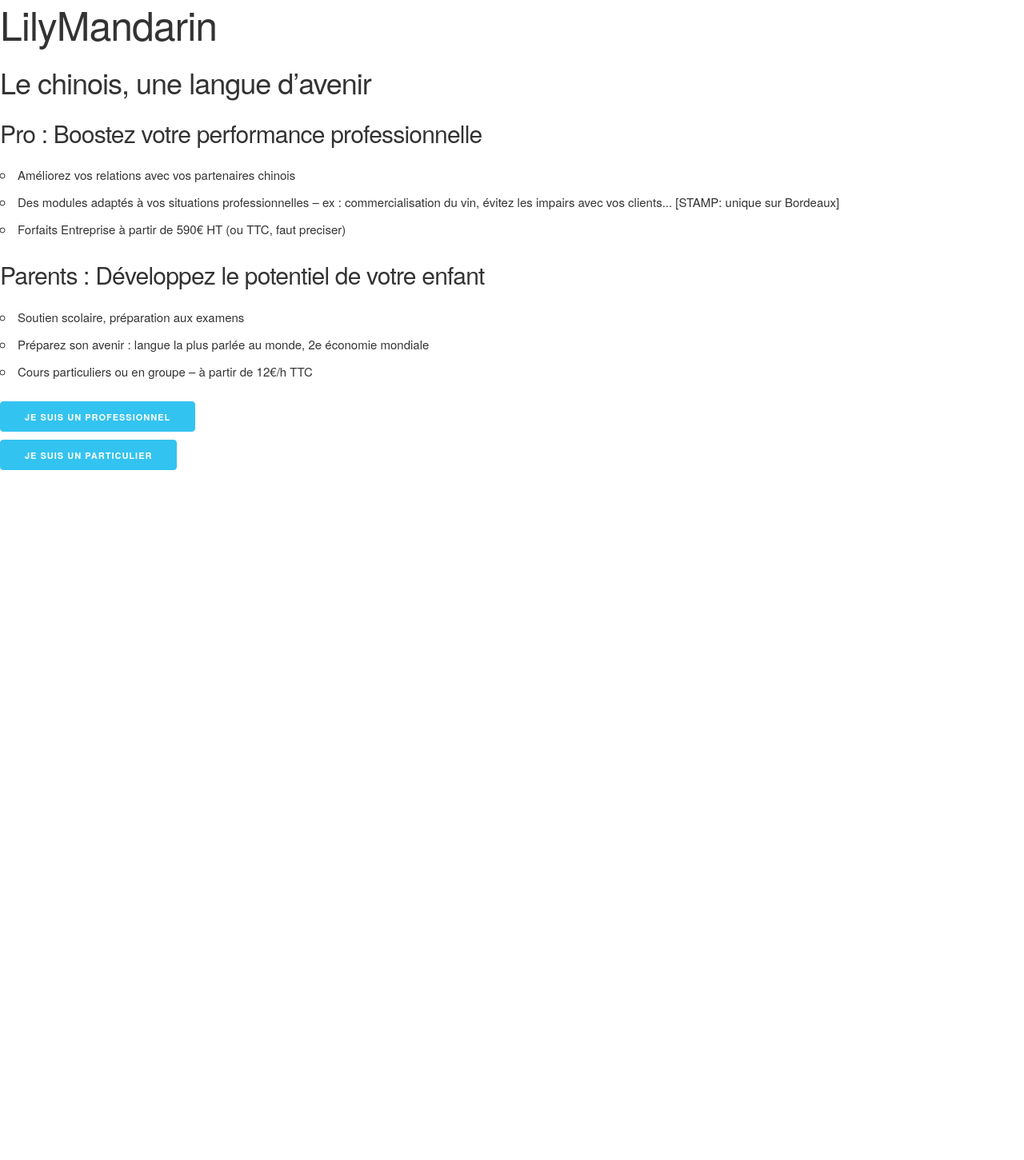
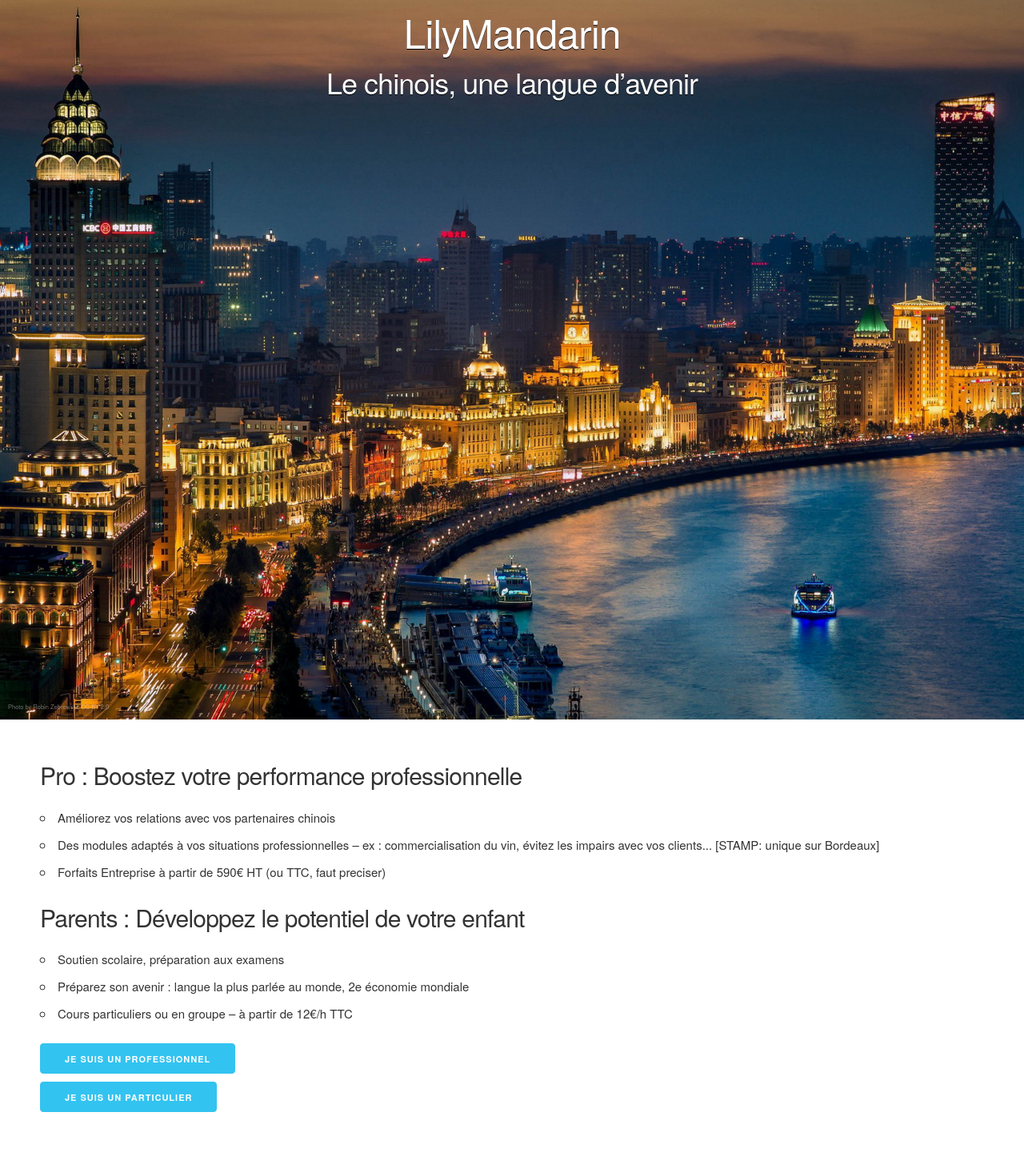
Before and after one commit to peferron/lilymandarin, a Jekyll site: the page built from index.html, in a window 1280 px wide. Shown: the whole page at 80% size. Built offline with Jekyll 4.4.1, drawn with Linux system fonts in a browser that asks for light colours; nearby versions of some CDN libraries; Markdown is read by kramdown in place of the engine named in the settings; before the commit the page ends 900 px from its top, so only the background shows below that.

Commit message:
Add homepage backgrounds

```diff
--- a/_layouts/default.html
+++ b/_layouts/default.html
@@ -3,7 +3,7 @@
 
   {% include head.html %}
 
-  <body class="tab-{{ page.tab }}">
+  <body class="{{ page.class }}">
 
     <article>{{ content }}</article>
 
--- a/css/main.sass
+++ b/css/main.sass
@@ -1,5 +1,7 @@
 ---
 ---
+
+$padding: 5rem
 
 $default-text-color: #333
 $gray-text-color: #999
@@ -15,7 +17,7 @@ body
 a, a:visited, a:hover
     text-decoration: none
 
-.subpage__title
+.home__title, .subpage__title
     text-align: center
     margin: 1rem 0
 
@@ -29,36 +31,67 @@ a, a:visited, a:hover
     flex-grow: 1
     cursor: pointer
     margin: 0
+    border-bottom: 5px solid transparent
 
 .navbar__link
     display: block
     padding: calc(0.5rem + 5px) 0 0.25rem
 
-.navbar__item--home
-    border-color: $home-color
-    .navbar__link
-        color: $home-color
+@mixin navbar-item($page, $color)
+    .navbar__item--#{$page}
+        &:hover
+            border-bottom-color: transparentize($color, 0.8)
+        .navbar__link
+            color: $color
+        .#{$page} &
+            border-bottom-color: $color
+            .navbar__link
+                cursor: default
 
-.navbar__item--professionnel
-    border-color: $professionnel-color
-    .navbar__link
-        color: $professionnel-color
+@include navbar-item(home, $home-color)
+@include navbar-item(professionnel, $professionnel-color)
+@include navbar-item(particulier, $particulier-color)
+@include navbar-item(professeur, $professeur-color)
 
-.navbar__item--particulier
-    border-color: $particulier-color
-    .navbar__link
-        color: $particulier-color
+.home__backgrounds, .home__background, .home__overlay
+    position: absolute
+    top: 0
+    left: 0
 
-.navbar__item--professeur
-    border-color: $professeur-color
-    .navbar__link
-        color: $professeur-color
+.home__backgrounds, .home__background, .home__overlay
+    width: 100%
+    height: 100%
 
-.tab-professionnel .navbar__item--professionnel,
-.tab-particulier .navbar__item--particulier,
-.tab-professeur .navbar__item--professeur
-    background: none
-    border-bottom-width: 5px
-    border-bottom-style: solid
-    .navbar__link
-        cursor: default
+.home__background
+    background-repeat: no-repeat
+    background-size: cover
+    background-position: center center
+
+.home-background--visible
+    &.home__background--1
+        background-image: url('../img/home/bund.jpg')
+    &.home__background--2
+        background-image: url('../img/home/great_wall.jpg')
+
+.home__background__credit
+    position: absolute
+    left: 1rem
+    bottom: 1rem
+    color: white
+    opacity: 0.4
+    font-size: 0.5em
+
+.home__overlay
+    color: white
+    text-shadow: 0px 1px 0px #000
+
+.home__overlay__text
+    width: 100%
+    text-align: center
+
+.home__content
+    position: absolute
+    width: 100%
+    top: 100%
+    padding: $padding
+    box-sizing: border-box
--- a/index.html
+++ b/index.html
@@ -1,11 +1,23 @@
 ---
 layout: default
+class: home
 ---
 
+<section class="home__backgrounds">
+  <div class="home__background home__background--1 home-background--visible"></div>
+  <div class="home__background home__background--2">
+    <a class="home__background__credit" href="https://flic.kr/p/6zY6TJ">Photo by Robin Zebrowski, CC BY 2.0</a>
+  </div>
+</section>
+
+<section class="home__overlay">
+  <span class="home__overlay__text">
     <h1 class="home__title">LilyMandarin</h1>
+    <h3 class="home__tagline">Le chinois, une langue d’avenir</h3>
+  </span>
+</section>
 
-<h3 class="home__tagline">Le chinois, une langue d’avenir</h3>
-
+<section class="home__content">
   <h4>Pro : Boostez votre performance professionnelle</h4>
   <ul>
       <li>Améliorez vos relations avec vos partenaires chinois</li>
@@ -22,3 +34,4 @@ layout: default
 
   <a class="button button-primary" href="/professionnel">Je suis un professionnel</a><br>
   <a class="button button-primary" href="/particulier">Je suis un particulier</a>
+</section>
--- a/particulier/index.html
+++ b/particulier/index.html
@@ -1,6 +1,6 @@
 ---
 layout: subpage
-tab: particulier
+class: particulier
 ---
 
 Une nouvelle ouverture sur le monde
--- a/professeur/index.html
+++ b/professeur/index.html
@@ -1,6 +1,6 @@
 ---
 layout: subpage
-tab: professeur
+class: professeur
 ---
 
 [ Photo ]
--- a/professionnel/index.html
+++ b/professionnel/index.html
@@ -1,6 +1,6 @@
 ---
 layout: subpage
-tab: professionnel
+class: professionnel
 ---
 
 Formations:
```
Also changed, not shown: img/home/bund.jpg (added), img/home/great_wall.jpg (added). Lines whose indentation alone changed are shown as unchanged.
